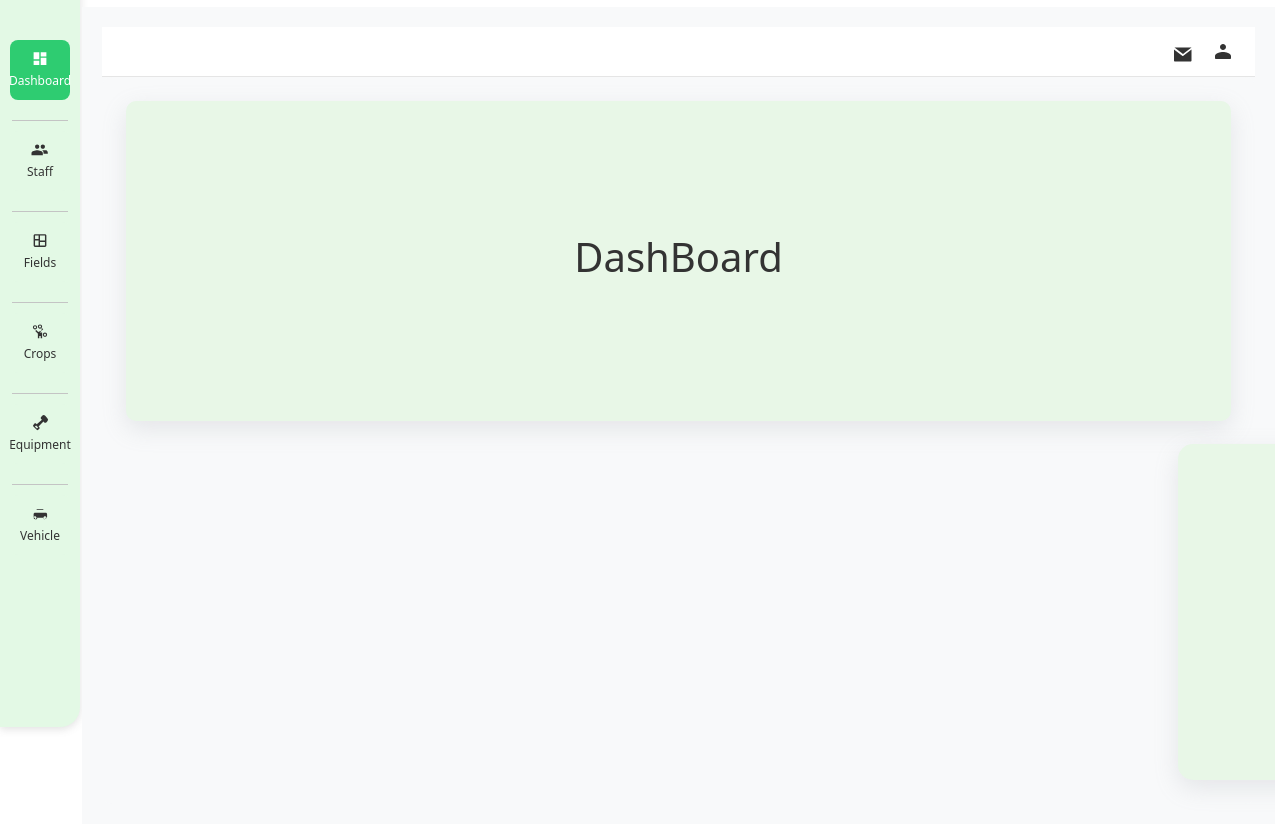
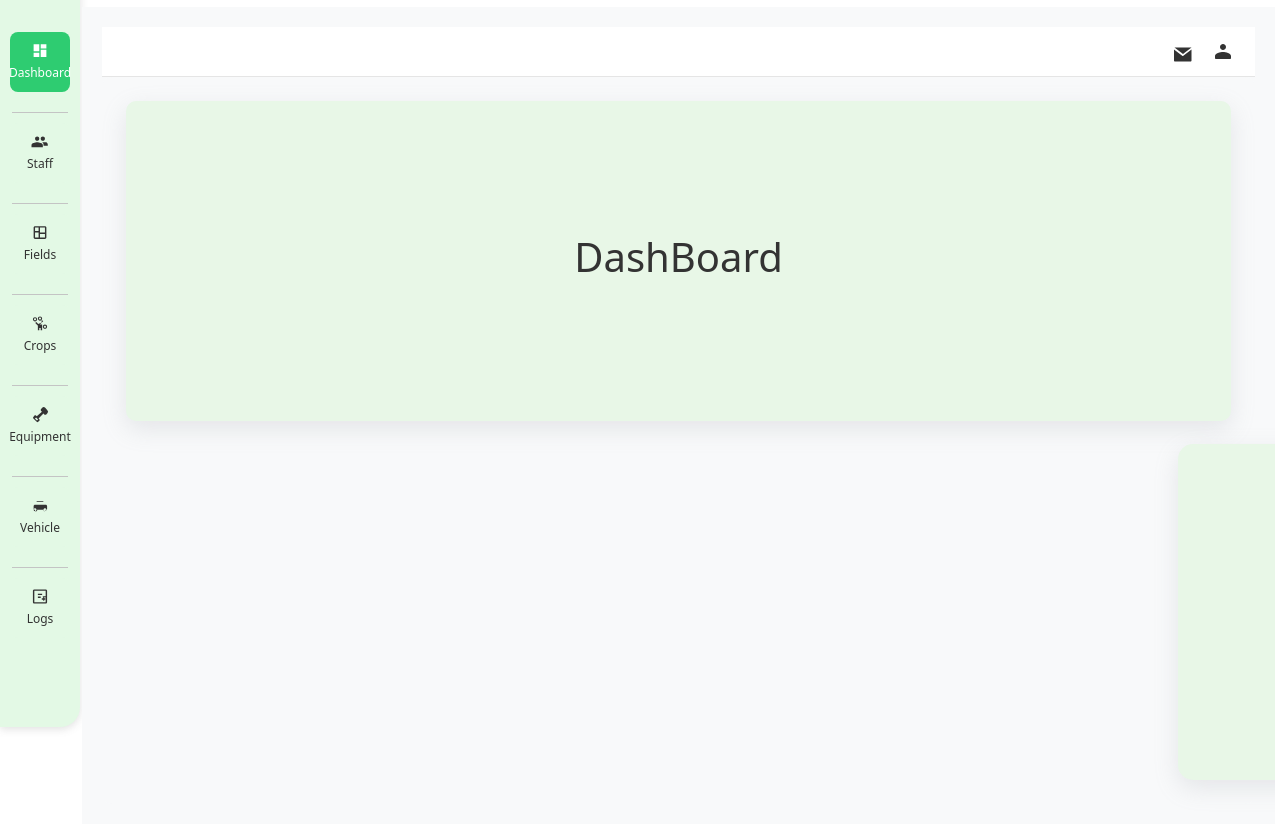
Before and after one commit to Amodhx/GreenShadow-frontend, a website with bundled scripts: page view/mainWindow.html in a window 1280 px wide. Shown: the part 73-908 px from the top of the page. Built offline with nearby package versions, Linux system fonts and the light colour scheme; a script that the page names is missing.

Commit message:
added log button to sideBar

```diff
--- a/view/js/mainWindow.js
+++ b/view/js/mainWindow.js
@@ -1459,3 +1459,6 @@ $("#vehicleTblBody").on('click', 'tr', function () {
     $('#newVehicleModal').modal('show');
 
 })
+
+
+// vehicle JS End
--- a/view/mainWindow.html
+++ b/view/mainWindow.html
@@ -23,7 +23,7 @@ https://cdn.jsdelivr.net/npm/sweetalert2@11.14.4/dist/sweetalert2.min.css
     </div>
 
     <!-- Buttons -->
-    <button id="dashBoardBtn" style="margin-top: 23px;" class="sidebar-btn active">
+    <button id="dashBoardBtn" style="margin-top: 15px;" class="sidebar-btn active">
         <!-- Dashboard Icon (SVG) -->
         <svg xmlns="http://www.w3.org/2000/svg" fill="currentColor" viewBox="0 0 24 24">
             <path d="M3 13h8V3H3v10zm0 8h8v-6H3v6zm10 0h8v-10h-8v10zM13 3v6h8V3h-8z"/>
@@ -81,6 +81,15 @@ https://cdn.jsdelivr.net/npm/sweetalert2@11.14.4/dist/sweetalert2.min.css
             <path d="M5 16c-1.1 0-2 .9-2 2s.9 2 2 2 2-.9 2-2-.9-2-2-2zm14 0c-1.1 0-2 .9-2 2s.9 2 2 2 2-.9 2-2-.9-2-2-2zM7 11V7c0-.55.45-1 1-1h8c.55 0 1 .45 1 1v4h3c1.1 0 2 .9 2 2v4c0 .55-.45 1-1 1h-1v1c0 .55-.45 1-1 1h-1c-.55 0-1-.45-1-1v-1H8v1c0 .55-.45 1-1 1H6c-.55 0-1-.45-1-1v-1H4c-.55 0-1-.45-1-1v-4c0-1.1.9-2 2-2h3zm10 0V7H7v4h10z"/>
         </svg>
         Vehicle
+    </button>
+    <div class="separator"></div>
+    <button id="logsBtn" class="sidebar-btn">
+        <!-- Vehicle Icon (SVG) -->
+        <svg xmlns="http://www.w3.org/2000/svg" fill="currentColor" viewBox="0 0 24 24" width="24" height="24">
+            <!-- Notebook Icon with a Plus Symbol -->
+            <path d="M4 2h16c1.1 0 2 .9 2 2v16c0 1.1-.9 2-2 2H4c-1.1 0-2-.9-2-2V4c0-1.1.9-2 2-2zm0 18h16V4H4v16zm11-12h-6v2h6V8zm-6 4h4v2h-4v-2zm10.5 1H18v-1.5h-2V13h2v1.5h1.5v2H18V18h-1.5v-1.5h-2v-2h2V13h1.5v-1.5h2v2z"/>
+        </svg>
+        Logs
     </button>
 </div>
 <!--side bar end-->
```
